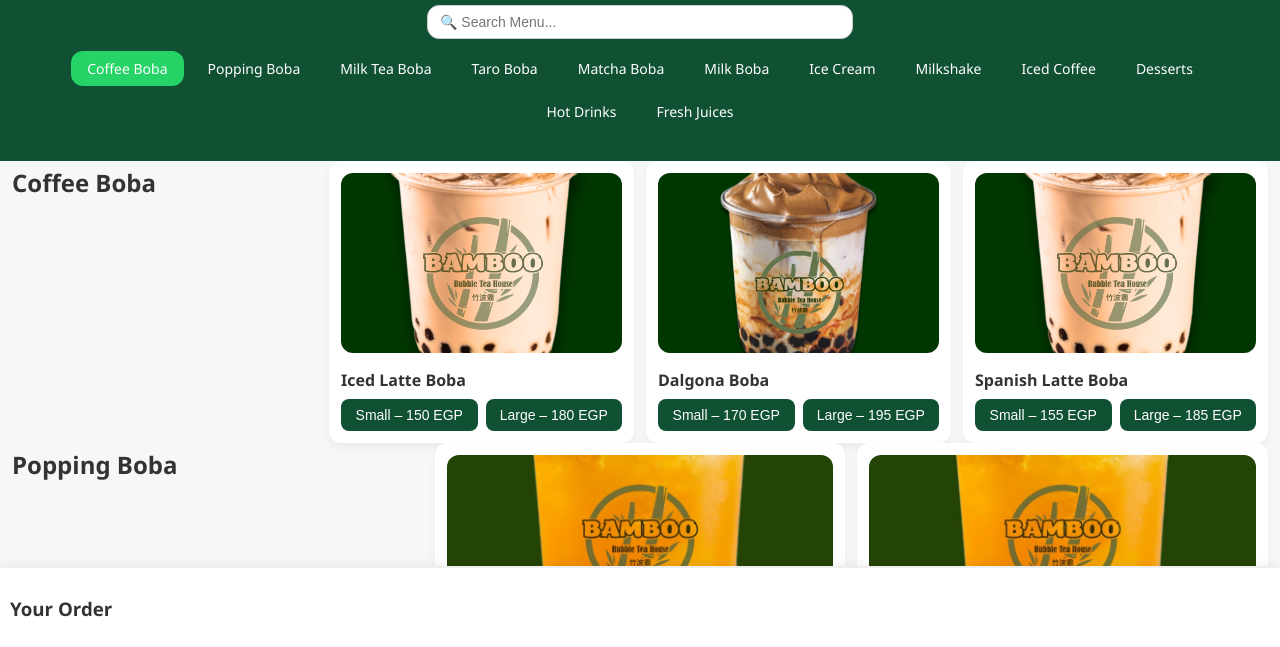
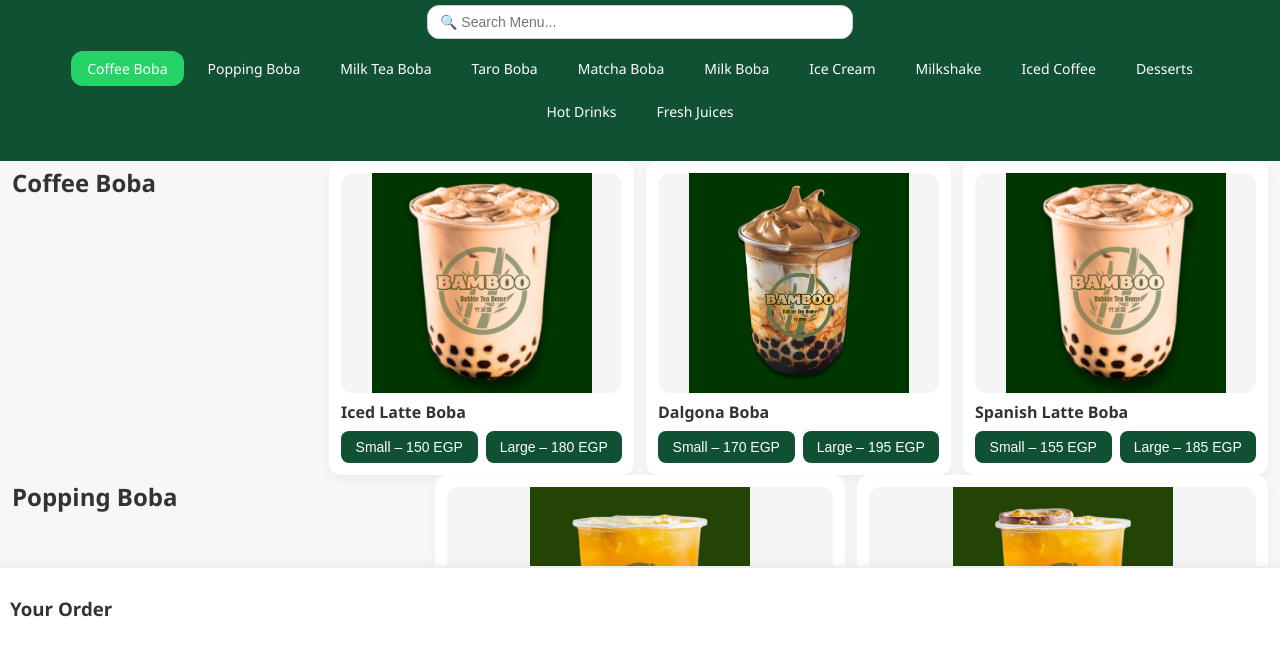
Before and after one commit to Bambooegy/Bamboo-menu, a plain HTML site: page index.html in a window 1280 px wide. Shown: the part 98-745 px from the top of the page. Drawn offline with Linux system fonts and the light colour scheme.

Commit message:
Update style.css

```diff
--- a/style.css
+++ b/style.css
@@ -68,12 +68,13 @@ section {
 
 .item img {
   width: 100%;
-  height: 180px;
-  object-fit: cover;
+  height: auto;          /* مهم */
+  max-height: 220px;     /* حد أقصى اختياري */
+  object-fit: contain;  /* يعرض الصورة كاملة */
   border-radius: 12px;
-  margin-bottom: 8px;
-  transition: transform 0.3s ease, box-shadow 0.3s ease;
+  background: #f5f5f5;  /* خلفية لطيفة لو الصورة أصغر */
 }
+
 
 .item:hover img {
   transform: scale(1.04);
```
